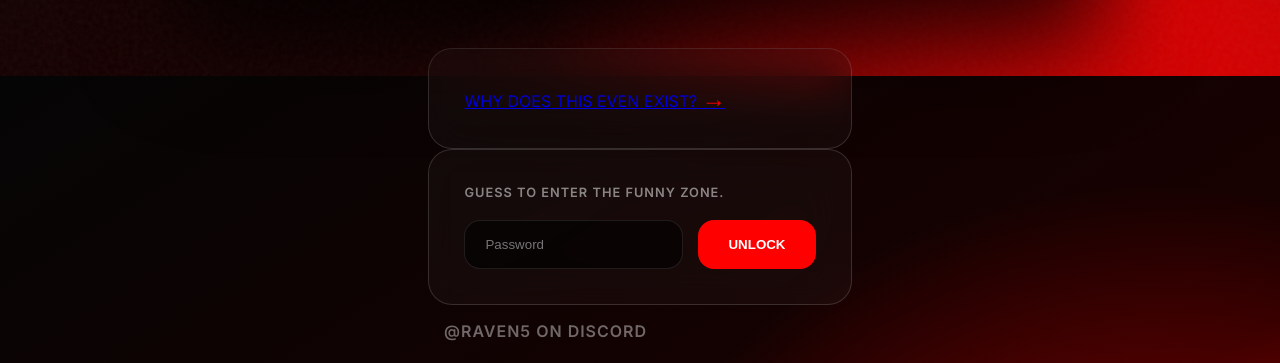
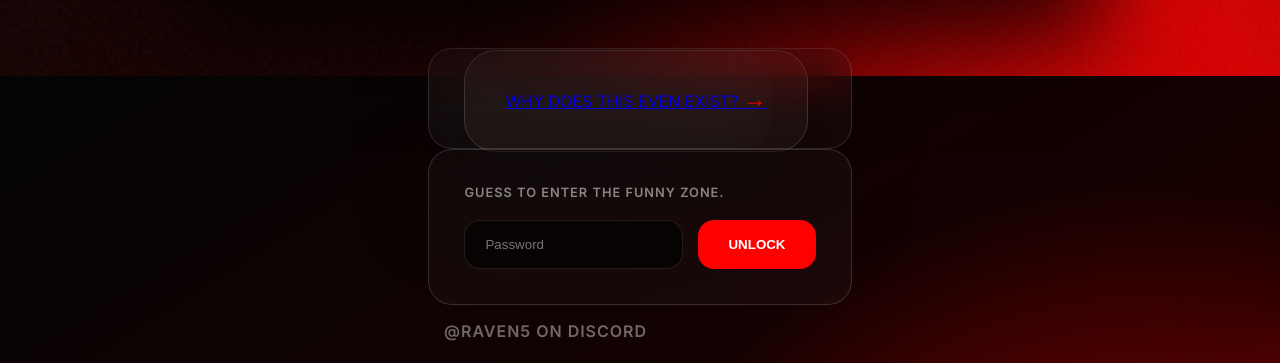
Before and after one commit to raven580/fred, a website: page public/index.html in a window 1280 px wide. Shown: the part 724-1087 px from the top of the page. Drawn offline with Linux system fonts and the light colour scheme.

Commit message:
maybe fix a css isssue?

```diff
--- a/public/index.html
+++ b/public/index.html
@@ -26,7 +26,7 @@
 
     <div class="content-stack">
         <div class="glass-card">
-            <a href="why.html" class="info-link">
+            <a href="why.html" class="content-container">
                 <span>WHY DOES THIS EVEN EXIST?</span>
                 <span class="red-arrow">→</span>
             </a>
```
